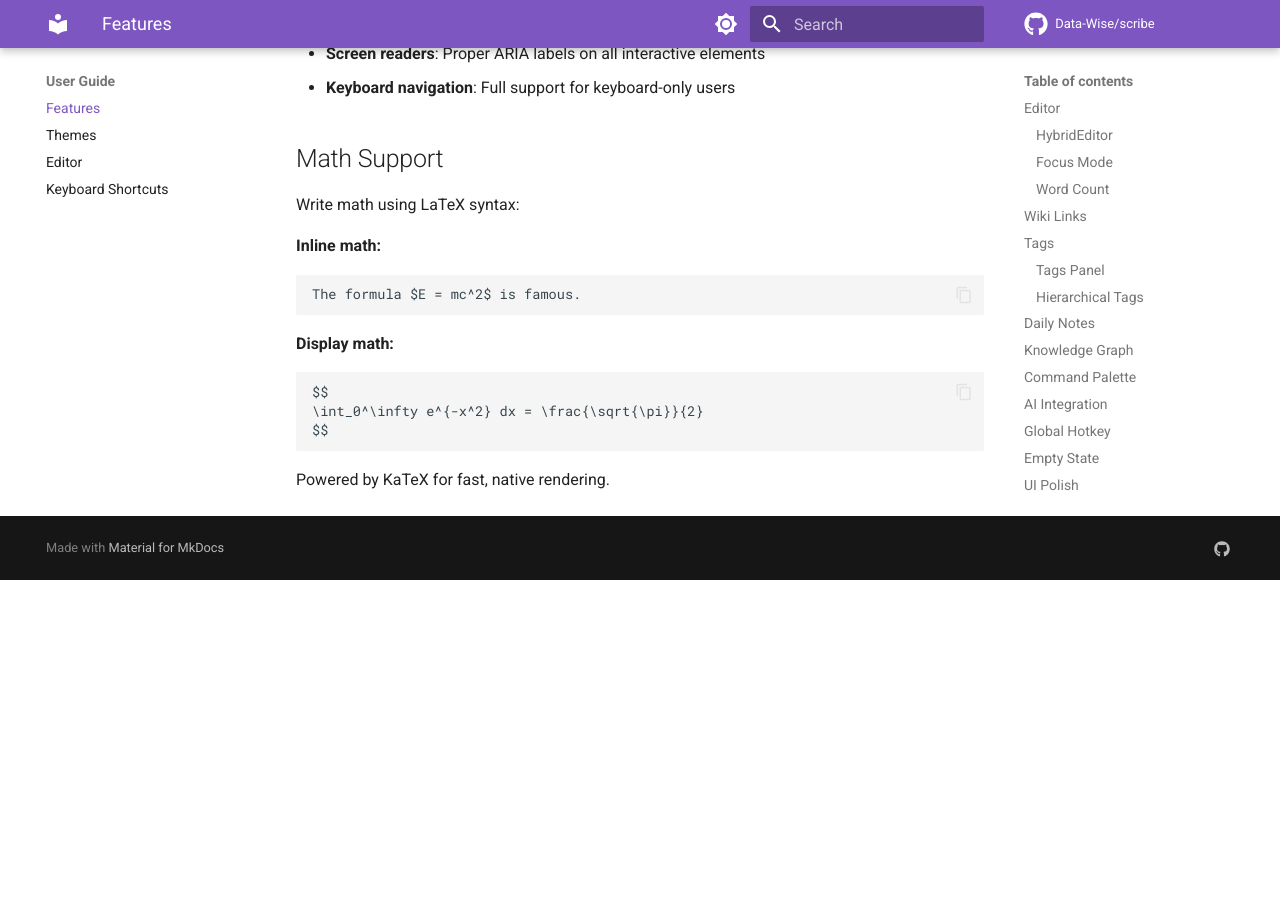
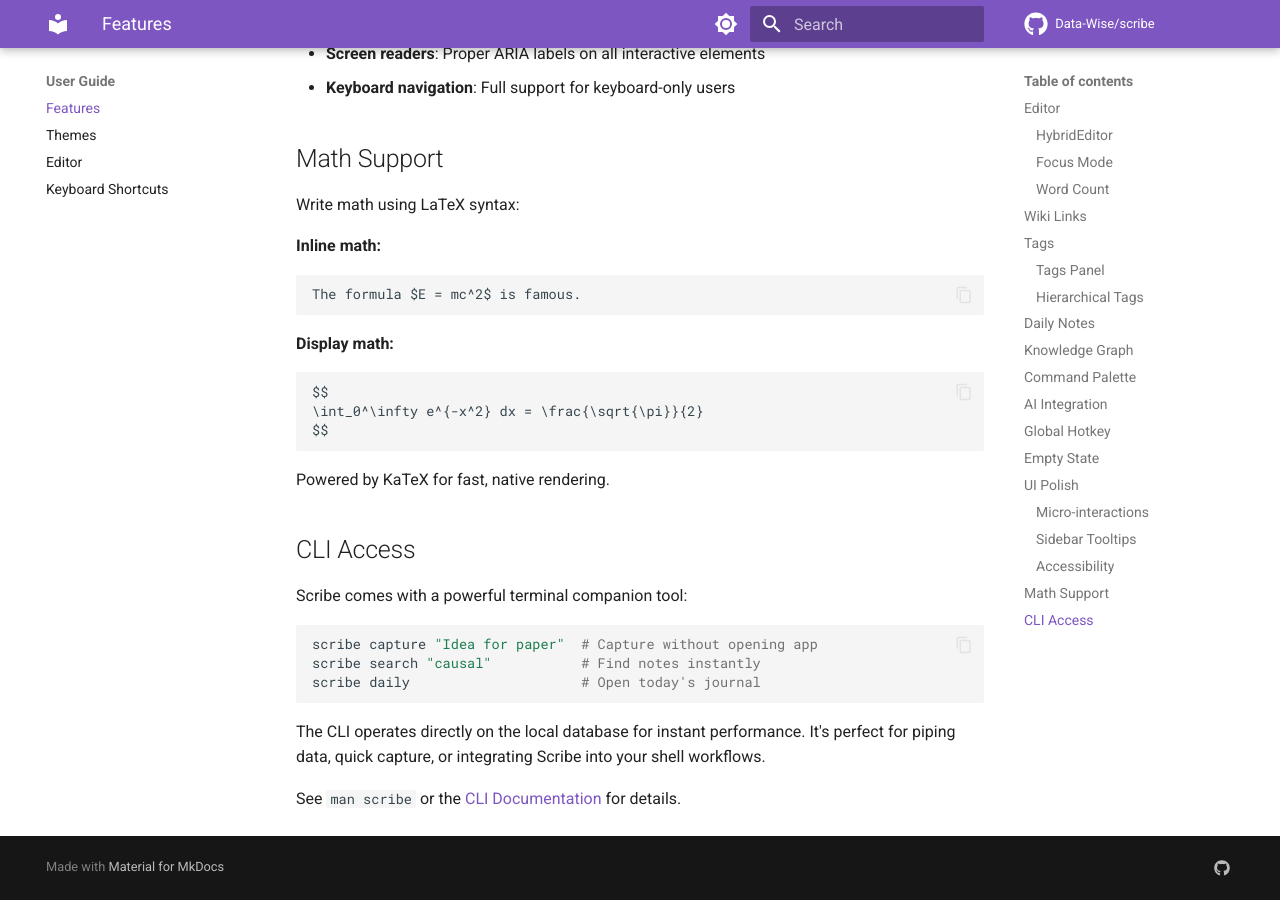
Before and after one commit to Data-Wise/scribe, an MkDocs documentation site: the page built from docs/guide/features.md, in a window 1280 px wide and 900 px high, scrolled down 4585 px. Built offline with MkDocs 1.6.1 and Material for MkDocs 9.7.7, drawn with Linux system fonts in a browser that asks for light colours; comment, search, counter and statistics services are not loaded; before the commit the page ends 5165 px from its top, so only the background shows below that.

Commit message:
docs: update main README and features guide with CLI details

````diff
--- a/docs/guide/features.md
+++ b/docs/guide/features.md
@@ -189,3 +189,17 @@
 ```
 
 Powered by KaTeX for fast, native rendering.
+
+## CLI Access
+
+Scribe comes with a powerful terminal companion tool:
+
+```bash
+scribe capture "Idea for paper"  # Capture without opening app
+scribe search "causal"           # Find notes instantly
+scribe daily                     # Open today's journal
+```
+
+The CLI operates directly on the local database for instant performance. It's perfect for piping data, quick capture, or integrating Scribe into your shell workflows.
+
+See `man scribe` or the [CLI Documentation](../../cli/README.md) for details.
````
Also changed, not shown: README.md (+25 -8 lines).
